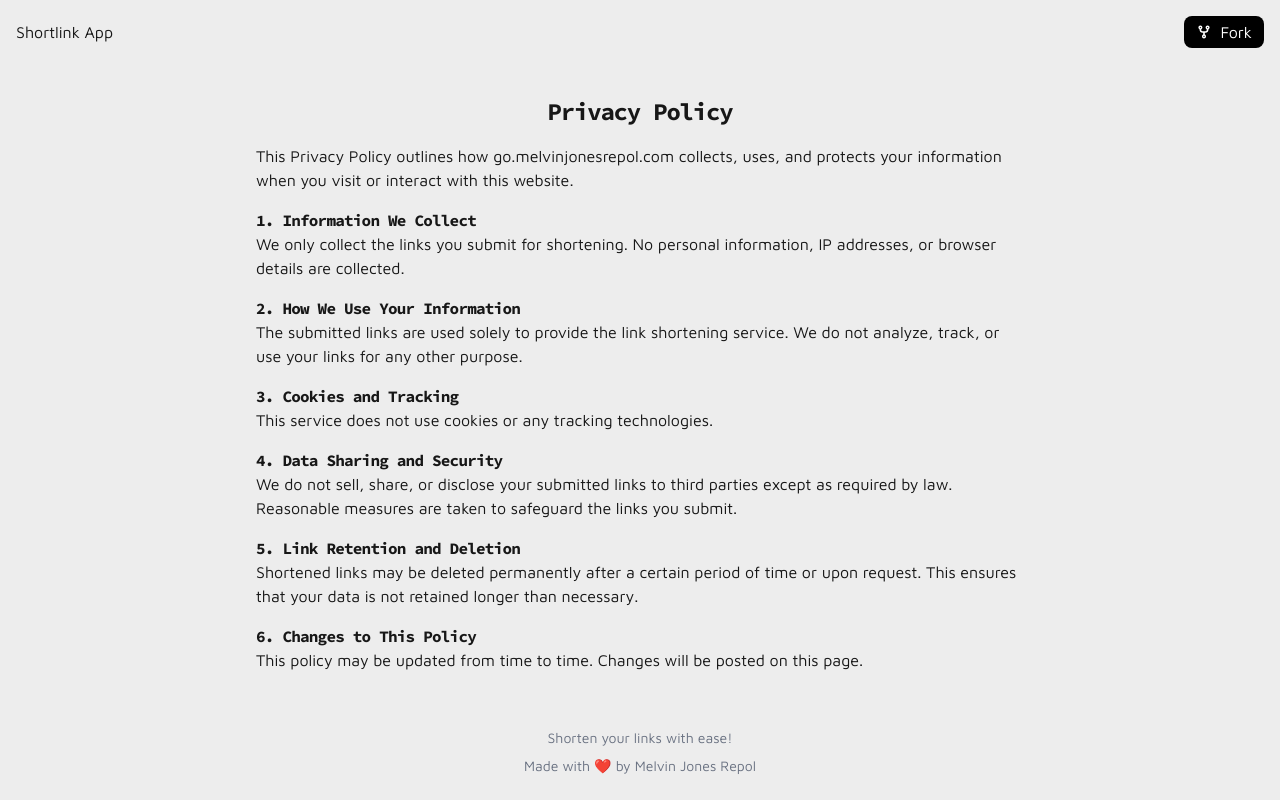
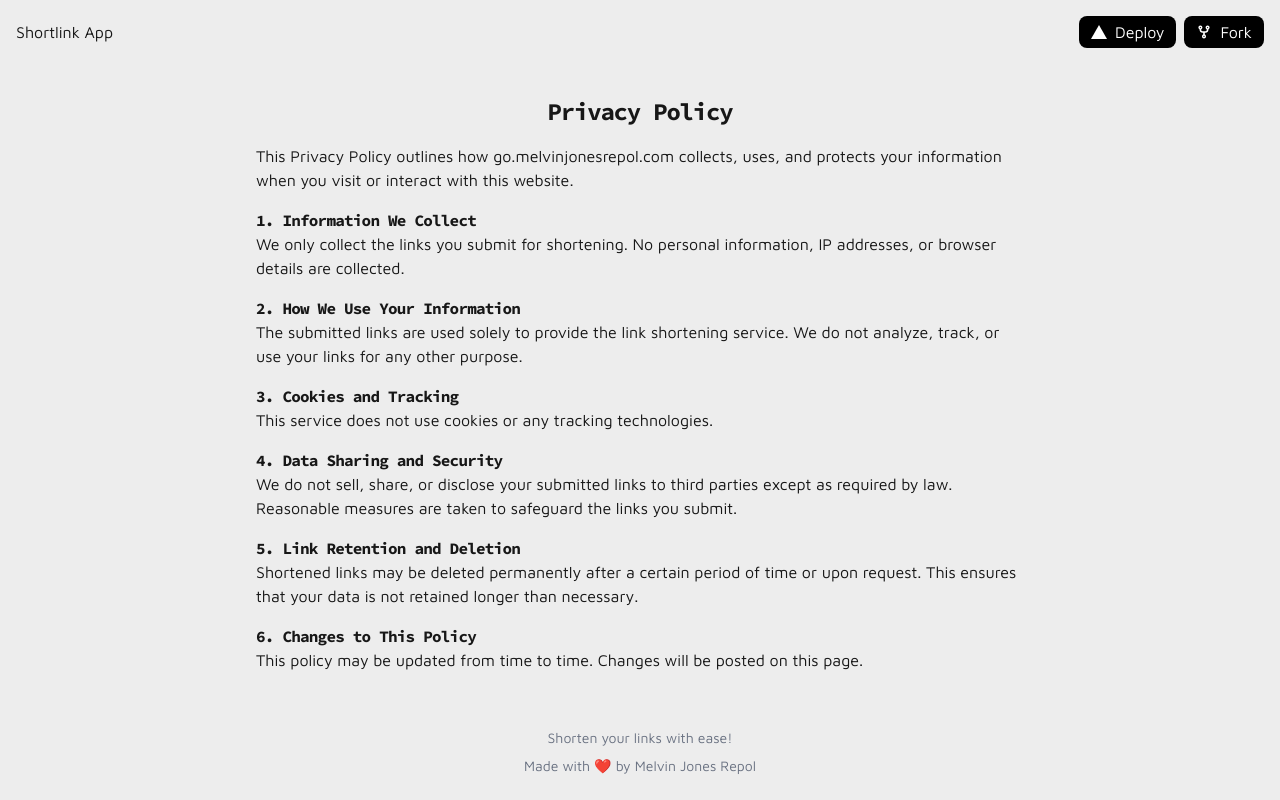
Before and after one commit to mrepol742/shortlink-app, a Next.js app: page /privacy in a window 1280 px wide. Built offline with nearby package versions, Linux system fonts and the light colour scheme; no server answers; what next-recaptcha-v3 would draw is missing.

Commit message:
feat: add Vercel Deploy button and url validation to prevent empty inputs

```diff
--- a/src/app/components/Nav.tsx
+++ b/src/app/components/Nav.tsx
@@ -6,6 +6,22 @@ export default function Nav() {
       <div className="flex items-center justify-between p-4">
         <Link href="/" className="flex items-center">
           Shortlink App
+        </Link>
+        <div className="flex space-x-2">
+          <Link
+            href="https://vercel.com/new/clone?repository-url=https://github.com/mrepol742/shortlink-app"
+            target="_blank"
+            className="flex flex-row btn bg-black text-white py-1 px-3 rounded-lg items-center"
+          >
+            <svg
+              xmlns="http://www.w3.org/2000/svg"
+              viewBox="0 0 1155 1000"
+              className="fill-white w-4 h-4 me-2"
+            >
+              {/* Vercel Logo */}
+              <path d="M577.3 0L1154.7 1000H0L577.3 0Z" />
+            </svg>
+            Deploy
           </Link>
           <Link
             href="https://github.com/mrepol742/shortlink-app/fork"
@@ -22,6 +38,7 @@ export default function Nav() {
             Fork
           </Link>
         </div>
+      </div>
     </nav>
   );
 }
--- a/src/app/page.tsx
+++ b/src/app/page.tsx
@@ -14,6 +14,8 @@ export default function Home() {
   const handleSubmit = useCallback(
     async (e: React.FormEvent) => {
       e.preventDefault();
+      if (!url) return toast.error("Please enter a URL");
+
       setLoading(true);
 
       const token = await executeRecaptcha("shortlinkapp");
```
Lines whose indentation alone changed are shown as unchanged.
